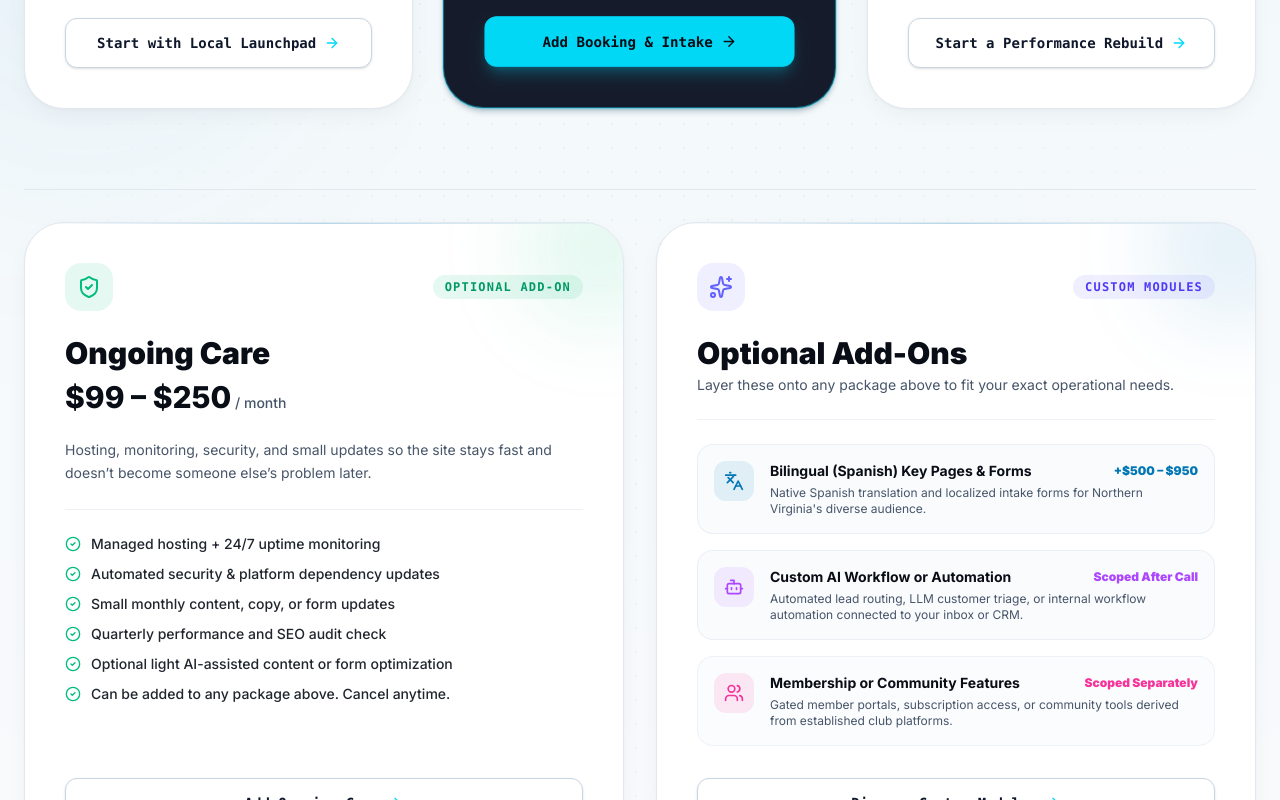
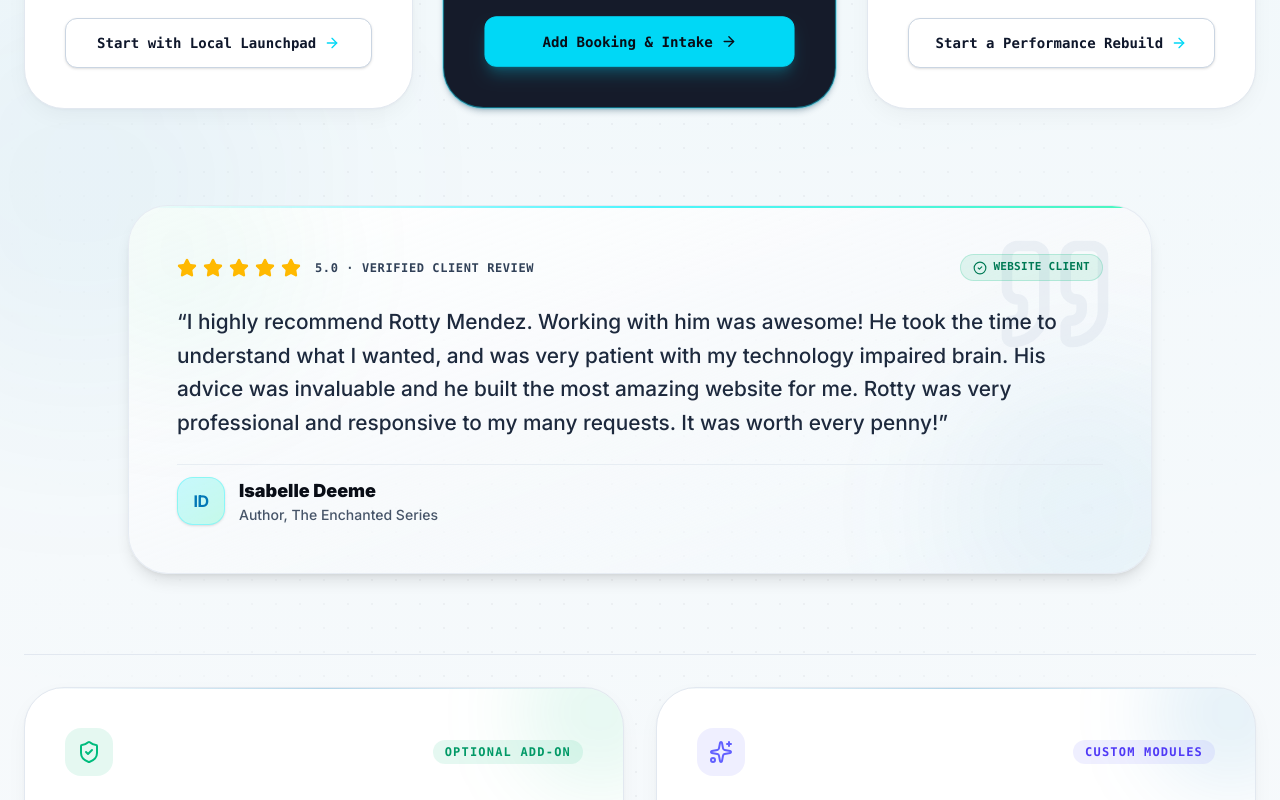
Before and after one commit to RottyM/rottym.com, a Next.js app: page /packages in a window 1280 px wide. Shown: the part 2180-2980 px from the top of the page. Built offline with nearby package versions, Linux system fonts and the light colour scheme; no server answers.

Commit message:
feat(packages): add client testimonial spotlight section after packages and before add-ons

```diff
--- a/src/app/packages/page.tsx
+++ b/src/app/packages/page.tsx
@@ -15,7 +15,9 @@ import {
   Clock,
   Check,
   Boxes,
-  FileText
+  FileText,
+  Star,
+  Quote
 } from 'lucide-react';
 
 const packages = [
@@ -98,6 +100,19 @@ const packages = [
     cta: "Start a Performance Rebuild",
     href: "/contact?service=performance-rebuild"
   }
+];
+
+const testimonials = [
+  {
+    id: "isabelle-deeme",
+    quote:
+      "I highly recommend Rotty Mendez. Working with him was awesome! He took the time to understand what I wanted, and was very patient with my technology impaired brain. His advice was invaluable and he built the most amazing website for me. Rotty was very professional and responsive to my many requests. It was worth every penny!",
+    author: "Isabelle Deeme",
+    role: "Author, The Enchanted Series",
+    category: "Website client",
+    initials: "ID",
+    rating: 5,
+  },
 ];
 
 export default function PackagesPage() {
@@ -378,6 +393,66 @@ export default function PackagesPage() {
           ))}
         </div>
 
+        {/* Client Testimonials Spotlight */}
+        <section aria-label="Client Feedback" className="pt-2 sm:pt-4">
+          <div className="max-w-5xl mx-auto">
+            {testimonials.map((t) => (
+              <div
+                key={t.id}
+                className="relative rounded-2xl sm:rounded-[2.5rem] p-6 sm:p-10 md:p-12 overflow-hidden border border-border/80 shadow-lg transition-all duration-300 bg-gradient-to-br from-white via-slate-50/80 to-sky-50/30 dark:from-[#111928] dark:via-[#0e1624] dark:to-[#0a121f] dark:border-slate-800/80 dark:shadow-2xl before:absolute before:inset-x-0 before:top-0 before:h-[2px] before:bg-gradient-to-r before:from-transparent before:via-[#00F2FE]/70 before:to-[#00F5A0]/70"
+              >
+                {/* Ambient Corner Auras */}
+                <div className="pointer-events-none absolute -right-20 -bottom-20 w-72 h-72 rounded-full bg-accent/5 dark:bg-[#00F2FE]/10 blur-3xl" />
+                <div className="pointer-events-none absolute -left-20 -top-20 w-64 h-64 rounded-full bg-emerald-500/5 dark:bg-[#00F5A0]/10 blur-3xl" />
+
+                {/* Decorative Watermark Quote Icon */}
+                <div className="absolute top-6 right-8 text-slate-200/60 dark:text-white/[0.04] select-none pointer-events-none">
+                  <Quote className="w-24 h-24 sm:w-32 sm:h-32" />
+                </div>
+
+                <div className="relative z-10 space-y-5 sm:space-y-6">
+                  {/* Rating & Verified Badge Row */}
+                  <div className="flex flex-wrap items-center justify-between gap-3">
+                    <div className="flex items-center gap-1.5 text-amber-500 dark:text-amber-400">
+                      {[...Array(t.rating)].map((_, i) => (
+                        <Star key={i} className="w-4 h-4 sm:w-5 sm:h-5 fill-amber-400 text-amber-400" />
+                      ))}
+                      <span className="ml-2 font-mono text-[10px] sm:text-xs font-black tracking-wider text-slate-700 dark:text-slate-300 uppercase">
+                        5.0 · Verified Client Review
+                      </span>
+                    </div>
+
+                    <span className="inline-flex items-center gap-1.5 px-3 py-1 rounded-full text-[11px] font-mono font-bold tracking-wide uppercase bg-emerald-500/10 text-emerald-700 dark:text-emerald-400 border border-emerald-500/20">
+                      <CheckCircle2 className="w-3.5 h-3.5" />
+                      {t.category}
+                    </span>
+                  </div>
+
+                  {/* The Quote */}
+                  <blockquote className="text-base sm:text-lg md:text-xl lg:text-[1.3rem] font-medium leading-relaxed text-slate-800 dark:text-slate-100">
+                    &ldquo;{t.quote}&rdquo;
+                  </blockquote>
+
+                  {/* Author Attribution */}
+                  <div className="flex items-center gap-3.5 pt-3 border-t border-border/70 dark:border-slate-800/80">
+                    <div className="w-12 h-12 rounded-xl sm:rounded-2xl bg-gradient-to-br from-[#00F2FE]/20 to-[#00F5A0]/20 border border-[#00F2FE]/30 dark:border-[#00F2FE]/40 flex items-center justify-center font-bold text-accent dark:text-[#00F2FE] text-base tracking-tight shadow-sm shrink-0">
+                      {t.initials}
+                    </div>
+                    <div>
+                      <div className="text-base sm:text-lg font-black text-foreground">
+                        {t.author}
+                      </div>
+                      <div className="text-xs sm:text-sm font-medium text-muted-foreground">
+                        {t.role}
+                      </div>
+                    </div>
+                  </div>
+                </div>
+              </div>
+            ))}
+          </div>
+        </section>
+
         {/* Laser Divider */}
         <div className="laser-divider my-8" />
 
```
